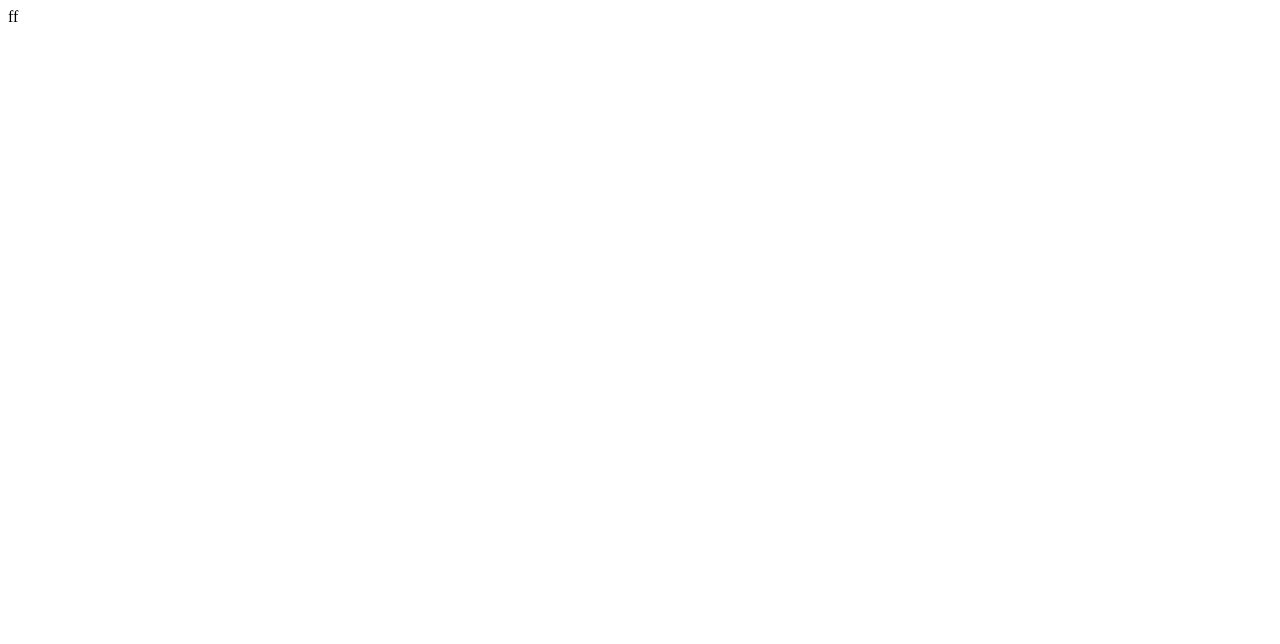
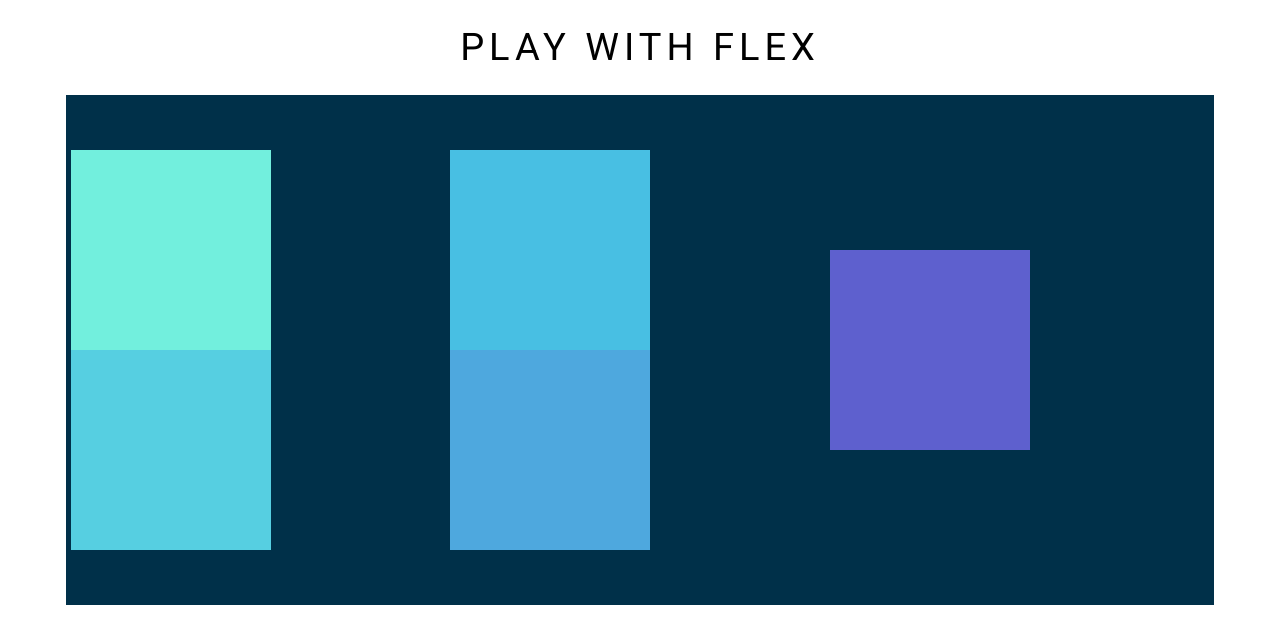
Before and after one commit to Rohit1008-Developer/Full-Stack-, a plain HTML site: page FlexBox/index.html in a window 1280 px wide. Drawn offline with Linux system fonts and the light colour scheme.

Commit message:
modified the folder

```diff
--- a/FlexBox/index.html
+++ b/FlexBox/index.html
@@ -5,12 +5,21 @@
     <meta charset="UTF-8">
     <meta http-equiv="X-UA-Compatible" content="IE=edge">
     <meta name="viewport" content="width=device-width, initial-scale=1.0">
+    <link href="https://fonts.googleapis.com/css2?family=Roboto&display=swap" rel="stylesheet">
+    <link rel="stylesheet" href="/style.css">
     <title>FlexBox!!</title>
 </head>
+<h1>Play With Flex</h1>
+<div id="container">
+    <div style="background-color: #72efdd;"></div>
+    <div style="background-color: #56cfe1;"></div>
+    <div style="background-color: #48bfe3;"></div>
+    <div style="background-color: #4ea8de;"></div>
+    <div style="background-color: #5e60ce;"></div>
+</div>
 
 <body>
 
 </body>
-ff
 
 </html>
--- a/FlexBox/style.css
+++ b/FlexBox/style.css
@@ -1 +1,29 @@
-/* gkrigjkrjijgir */
+body{
+    font-family: Roboto;
+}
+
+h1{
+    text-align: center;
+    font-weight: 300;
+    text-transform: uppercase;
+    letter-spacing: 5px;
+    font-size: 38px;
+}
+
+#container{
+    background-color: #003049;
+    width: 90%;
+    height: 500px;
+    margin: 0 auto;
+    border: 5px solid #003049;
+    display: flex;
+    flex-direction: column;
+    justify-content: center;
+    flex-wrap: wrap;
+    align-items:  ;
+}
+
+#container div{
+    width: 200px;
+    height: 200px;
+}
--- a/New folder/app.css
+++ /dev/null
@@ -1,76 +0,0 @@
-/* h1{
-    background-color: #ffcdb2;
-    width: 300px;
-    border: 1px solid black;
-    text-align: center;
-    font-size: 28px;
-    padding: 0.5rem;
-    margin: 40px auto;
-    border-radius: 5px;
-    font-weight: 300;
-    color: #2b2d42;
-}
-
-
-h1:nth-of-type(2n){
-    background-color: #ffb4a2;
-}
-h1:nth-of-type(3n){
-    background-color: #e5989b;
-}
-h1:nth-of-type(4n){
-    background-color: #b5838d;
-}
-
-h1:nth-of-type(1N){
-    transition: all 1s ease-in-out;
-}
-
-section:first-of-type h1:nth-of-type(1):hover{
-    transform: rotateZ(45deg);
-}
-section:first-of-type h1:nth-of-type(2):hover{
-    transform: scale(1.5);
-}
-section:first-of-type h1:nth-of-type(3):hover{
-    transform: translateX(100px);
-}
-section:first-of-type h1:nth-of-type(4):hover{
-    transform: translateY(-100px);
-}
-section:nth-of-type(2) h1:nth-of-type(1):hover{
-    transform: translate(-100px,100px);
-}
-section:nth-of-type(2) h1:nth-of-type(2):hover{
-    transform: skew(45deg);
-}
-section:nth-of-type(2) h1:nth-of-type(3):hover{
-    transform: rotate(30deg) scale(1.5);
-} */
-
-
-body{
-    font-family: Roboto;
-    display: flex;
-    justify-content: center;
-    align-items: center;
-    height: 100vh;
-    background-color: #151b29;
-}
-
-button{
-    background: none;
-    color: #ffa260;
-    border: 2px solid;
-    padding: 1em 2em;
-    font-size: 1em;
-    transition: all 0.1s ease-in-out;
-}
-
-button:hover{
-    transform: translateY(-0.25em);
-    border-color: #f1ff5c;
-    color: white;
-    box-shadow: 0 0.5em 0.5em -0.4em #f1ff5c;
-    cursor: pointer;
-}
```
Also changed, not shown: New folder/index.html (deleted, +0 -19 lines).
